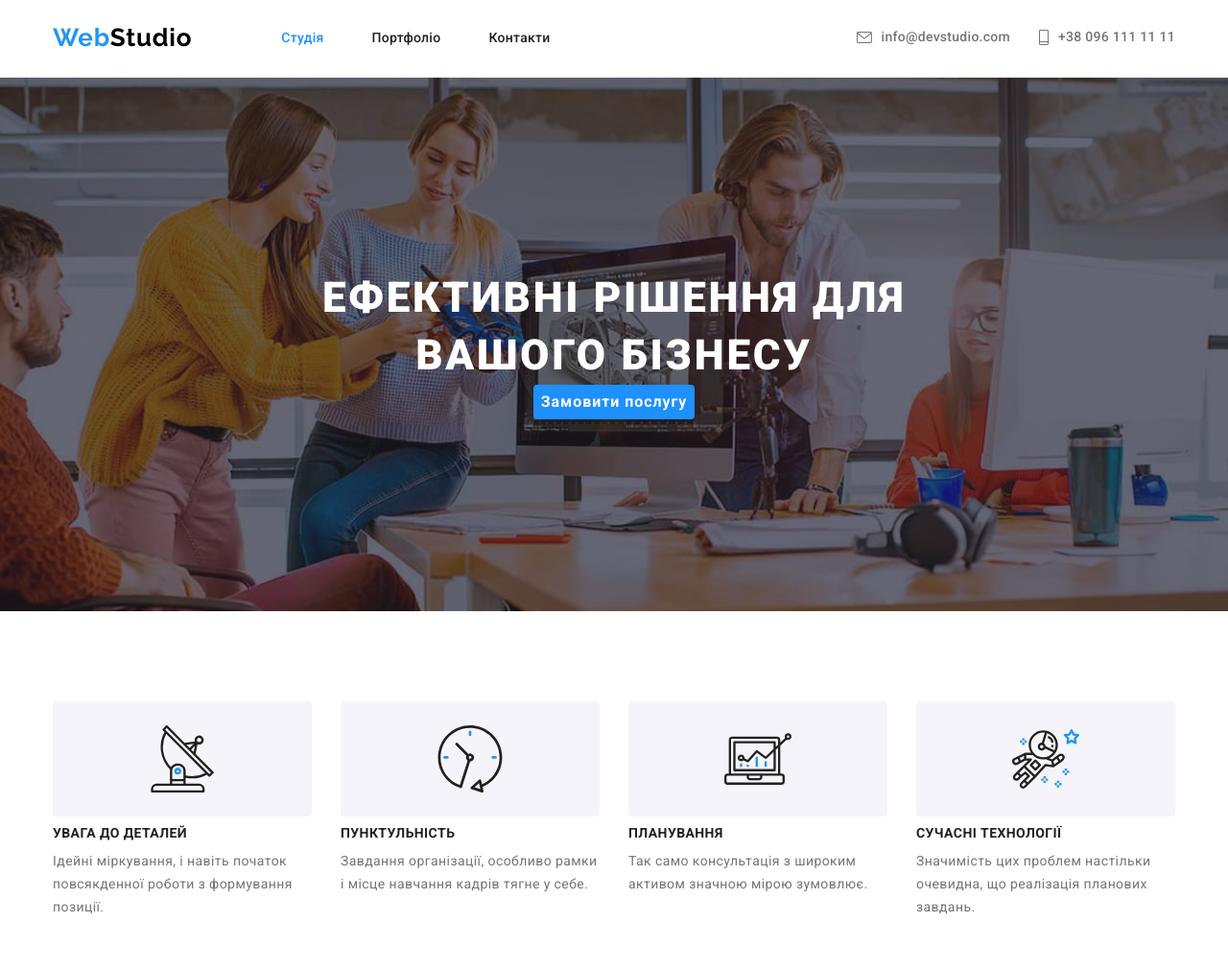
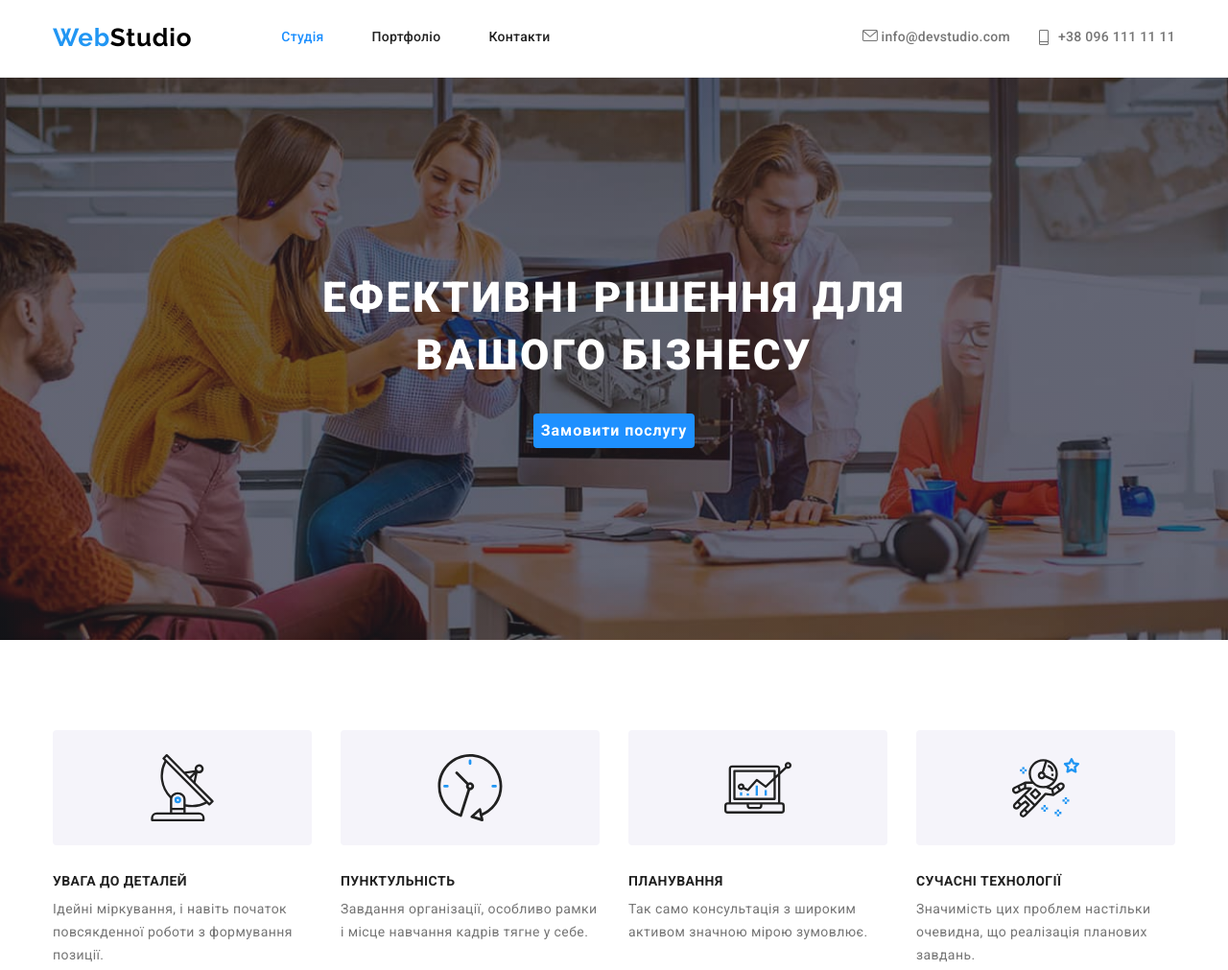
Before and after one commit to AnatoliiNikitin/goit-markup-hw-03-, a plain HTML site: page index.html in a window 1280 px wide. Shown: the top 1011 px of the page at 96% size. Drawn offline with nearby package versions, Linux system fonts and the light colour scheme.

Commit message:
my-hw-04

```diff
--- a/css/style.css
+++ b/css/style.css
@@ -50,8 +50,7 @@
         text-decoration: none;}
         /*------------ Header---------------- */
         .header {
-            padding-top: 24px;
-            padding-bottom: 25px;
+
             border-bottom: 1px solid #ECECEC;
         }
         .header-navigation {
@@ -84,6 +83,9 @@
     letter-spacing: 0.03em;
     color: #2196F3;
     margin-right: 93px;
+    padding-top: 24px;
+    padding-bottom: 25px;
+    display: block;
     }
     .logo-color {
         color:  #000000;
@@ -93,8 +95,10 @@
     font-size: 14px;
     line-height: 1.14;
     letter-spacing: 0.02em;
-
+    padding-top: 24px;
+ padding-bottom: 25px;
     color: var(--top-color);
+    display: block;
     }
     .header-link:hover,
     .header-link:focus {
@@ -113,6 +117,9 @@
     display: flex;
     align-items: center;
     gap: 10px;
+    padding-top: 24px;
+  padding-bottom: 25px;
+
     }
 
 
@@ -127,9 +134,13 @@
         display: flex;
         align-items: center;
         gap: 10px;
-
+        padding-top: 24px;
+            padding-bottom: 25px;
+            display: block;
     }
     .header-tel:hover ,
+    .header-tel:focus,
+    .header-mail:focus,
     .header-mail:hover{
         color: dodgerblue;
     }
@@ -143,7 +154,7 @@
     /*------------ Header---------------- */
     /*------------ Section-1---------------- */
     .hero {
-        background-color: #2F303A;
+        background: #C4C4C4;
         padding: 200px 0;
         margin: 0 auto;
         text-align: center;
@@ -154,7 +165,8 @@
         url(../images/Img\ \(fon\).jpg);
         background-repeat: no-repeat;
         background-position: center;
-        block-size: cover;
+        background-size: cover;
+
     }
     .hero-text {
         font-weight: 900;
@@ -166,6 +178,7 @@
         margin-bottom: 30px;
         margin: 0 auto;
         max-width: 696px;
+        margin-bottom: 30px;
     }
     .hero-botton {
     font-family: inherit;
@@ -202,7 +215,7 @@
     text-transform: uppercase;
     color: var(--top-color);
     margin-bottom: 10px;
-    margin-top: 10px;
+    margin-top: 30px;
     }
     .peculiarities-soc-link {
         width: 270px;
@@ -374,10 +387,13 @@
     .client-soc-link:hover,
     .client-soc-link:focus {
       background-color: #fff;
+      border-color: #2196F3;
 }
     .client-soc-link:hover .client-soc-icon,
     .client-soc-link:focus .client-soc-icon {
       fill: #2196F3;
+
+
 }
     /*------------ Section-5---------------- */
     /*------------ Footer---------------- */
@@ -435,6 +451,8 @@
     color: rgba(255, 255, 255, 0.6);
     }
     .footer-mail:hover,
+    .footer-mail:focus,
+    .footer-tel:focus,
     .footer-tel:hover{
         color: dodgerblue;
     }
@@ -505,16 +523,13 @@
     .portfolio-list {
         display: flex;
         gap: 8px;
+      justify-content: center;
 
 
     }
-    .porfolio-lists {
-       margin: 0 auto;
-       max-width: 590px;
-   margin-bottom: 50px;
 
-    }
     .portfolio-iten {
+        margin-bottom: 50px;
     }
 
     .portfolio-button {
@@ -546,16 +561,18 @@ padding: 6px 22px;
         display: flex;
         flex-wrap: wrap;
         gap: 30px;
+
     }
     .project-iten {
         width: calc((100% - 60px) / 3);
         border: 1px solid #EEEEEE;
     }
-    .project-shadow {
+    .project-iten:hover,
+    .project-iten:focus{
         box-shadow: 0px 1px 1px rgba(0, 0, 0, 0.12),
         0px 4px 4px rgba(0, 0, 0, 0.06),
         1px 4px 6px rgba(0, 0, 0, 0.16);
-   }
+    }
 
     .project-description {
         padding-left: 24px;
--- a/index.html
+++ b/index.html
@@ -61,7 +61,7 @@
     </header>
     <main>
       <section class="hero">
-        <div class="container">
+        <div class="container ">
           <h1 class="hero-text">ЕФЕКТИВНІ РІШЕННЯ ДЛЯ <br />ВАШОГО БІЗНЕСУ</h1>
           <button class="hero-botton" type="button">Замовити послугу</button>
         </div>
@@ -71,11 +71,11 @@
           <h2 hidden>Особливості</h2>
           <ul class="peculiarities-list">
             <li class="peculiarities-iten">
-              <a class="peculiarities-soc-link" href="">
+              <div class="peculiarities-soc-link" href="">
                 <svg class="peculiarities-soc-icon" width="70" height="70">
                   <use href="./images/symbol-defs2.svg#icon-antenna"></use>
                 </svg>
-              </a>
+              </div>
               <h3 class="peculiarities-title">УВАГА ДО ДЕТАЛЕЙ</h3>
               <p class="peculiarities-text">
                 Ідейні міркування, і навіть початок повсякденної роботи з
@@ -83,11 +83,11 @@
               </p>
             </li>
             <li class="peculiarities-iten">
-              <a class="peculiarities-soc-link" href="">
+              <div class="peculiarities-soc-link" href="">
                 <svg class="peculiarities-soc-icon" width="70" height="70">
                   <use href="./images/symbol-defs2.svg#icon-clock"></use>
                 </svg>
-              </a>
+              </div>
               <h3 class="peculiarities-title">ПУНКТУЛЬНІСТЬ</h3>
               <p class="peculiarities-text">
                 Завдання організації, особливо рамки і місце навчання кадрів
@@ -95,22 +95,22 @@
               </p>
             </li>
             <li class="peculiarities-iten">
-              <a class="peculiarities-soc-link" href="">
+              <div class="peculiarities-soc-link" href="">
                 <svg class="peculiarities-soc-icon" width="70" height="70">
                   <use href="./images/symbol-defs2.svg#icon-diagram"></use>
                 </svg>
-              </a>
+              </div>
               <h3 class="peculiarities-title">ПЛАНУВАННЯ</h3>
               <p class="peculiarities-text">
                 Так само консультація з широким активом значною мірою зумовлює.
               </p>
             </li>
             <li class="peculiarities-iten">
-              <a class="peculiarities-soc-link" href="">
+              <div class="peculiarities-soc-link" href="">
                 <svg class="peculiarities-soc-icon" width="70" height="70">
                   <use href="./images/symbol-defs2.svg#icon-astronaut"></use>
                 </svg>
-              </a>
+              </div>
               <h3 class="peculiarities-title">СУЧАСНІ ТЕХНОЛОГІЇ</h3>
               <p class="peculiarities-text">
                 Значимість цих проблем настільки очевидна, що реалізація
```
Also changed, not shown: portfolio.html (+5 -4 lines).
